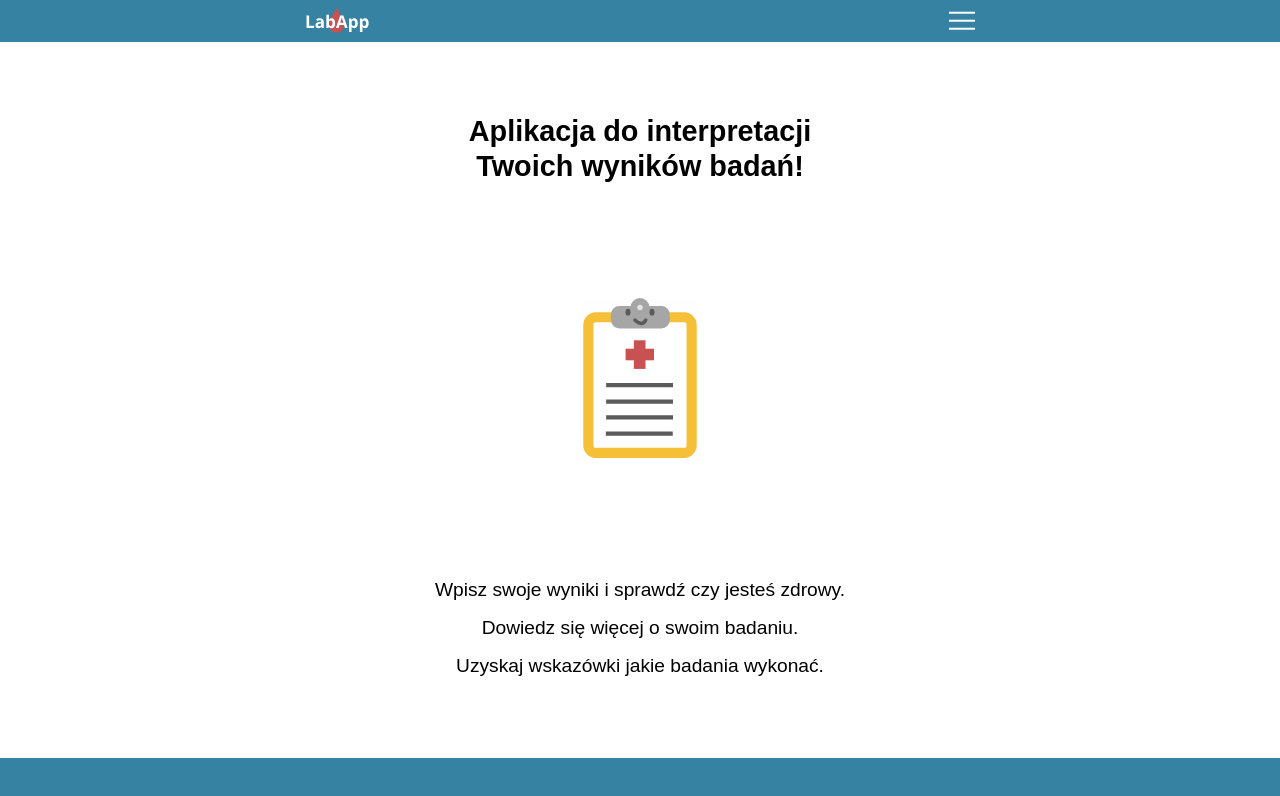
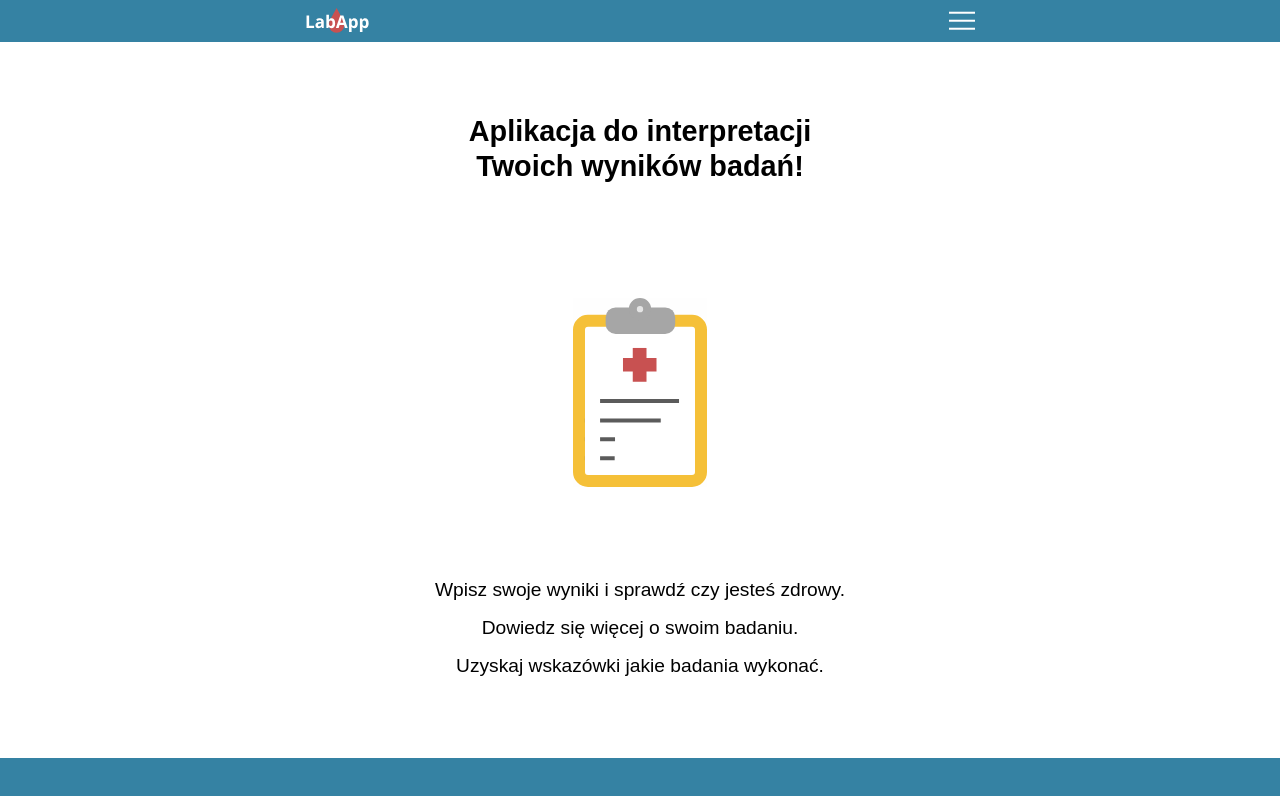
Before and after one commit to JustynaZielinska/Lab-App, an Angular app: page /home-page in a window 1280 px wide. Shown: the top 796 px of the page. Built offline with nearby package versions, Linux system fonts and the light colour scheme.

Commit message:
Develop animations in home-page

```diff
--- a/src/app/app.module.ts
+++ b/src/app/app.module.ts
@@ -7,6 +7,7 @@ import { NavigationComponent } from './navigation/navigation.component';
 import { HomePageComponent } from './home-page/home-page.component';
 import { AppRoutingModule } from './app-routing.module';
 import { PageNotFoundComponent } from './page-not-found/page-not-found.component';
+import { ResultIconComponent } from './home-page/result-icon/result-icon.component';
 
 @NgModule({
   declarations: [
@@ -14,14 +15,15 @@ import { PageNotFoundComponent } from './page-not-found/page-not-found.component
     HeaderComponent,
     NavigationComponent,
     HomePageComponent,
-    PageNotFoundComponent
+    PageNotFoundComponent,
+    ResultIconComponent
   ],
   imports: [
     BrowserModule,
     BrowserAnimationsModule,
     AppRoutingModule,
   ],
-  providers: [],
+  providers: [ ],
   bootstrap: [AppComponent]
 })
 export class AppModule { }
--- a/src/app/home-page/home-page.component.html
+++ b/src/app/home-page/home-page.component.html
@@ -1,5 +1,5 @@
 <h1 class="title"><span>Aplikacja do interpretacji</span><span>Twoich wyników badań!</span></h1>
-<img class="result-logo" src="../../assets/images/Result.svg" alt="ikona wyniku">
+<app-result-icon></app-result-icon>
 <div class="description" [@isVisible]="isVisible">
     <span>Wpisz swoje wyniki i sprawdź czy jesteś zdrowy.</span>
     <span>Dowiedz się więcej o swoim badaniu.</span>
--- a/src/app/home-page/home-page.component.scss
+++ b/src/app/home-page/home-page.component.scss
@@ -22,13 +22,3 @@
         @include text(1.2rem, 2.4rem);
     }
 }
-
-.result-logo{
-   height: 10rem;
-    @media (orientation:landscape) and (max-width:1024px) {
-        margin: 3rem auto;
-        order: -1}
-    @media (orientation:portrait) and (min-width:640px) {
-      height: 18rem;
-    }
-}
--- a/src/app/home-page/home-page.component.ts
+++ b/src/app/home-page/home-page.component.ts
@@ -1,4 +1,4 @@
-import { Component, OnInit } from '@angular/core';
+import { Component, OnInit, HostBinding } from '@angular/core';
 import { trigger, transition, query, style, animate, stagger } from '@angular/animations';
 
 @Component({
@@ -7,20 +7,20 @@ import { trigger, transition, query, style, animate, stagger } from '@angular/an
     trigger('isVisible', [
       transition(':enter', [
     query('.description span', [
-      style({opacity:0, transform: 'translateY(2rem'}),
-      stagger(800, [
-        animate('1s', style ({opacity:1, transform:'none'}))
+      style({opacity: 0, transform: 'translateY(1.5rem)'}),
+      stagger(900, [
+        animate('1.1s 1.2s', style ({opacity: 1, transform:'none'}))
       ])
     ])
     ])
-    ]),],
+    ]),
+  ],
   templateUrl: './home-page.component.html',
   styleUrls: ['./home-page.component.scss'],
 })
 export class HomePageComponent implements OnInit {
-isVisible = false
+isVisible = false;
 
 ngOnInit (): void{
-  this.isVisible = true
-  }
-}
+  this.isVisible = true;
+}}
--- a/src/assets/images/Result.svg
+++ b/src/app/home-page/result-icon/result-icon.component.html
@@ -1,5 +1,5 @@
-<?xml version="1.0" encoding="UTF-8" standalone="no"?>
-<svg
+<div class="svg" [class.svg--active]="isActive">
+   <svg
    xmlns:dc="http://purl.org/dc/elements/1.1/"
    xmlns:cc="http://creativecommons.org/ns#"
    xmlns:rdf="http://www.w3.org/1999/02/22-rdf-syntax-ns#"
@@ -12,47 +12,16 @@
    viewBox="0 0 134 189"
    fill="none"
    version="1.1"
-   id="svg28"
    sodipodi:docname="Result.svg"
-   inkscape:version="0.92.5 (2060ec1f9f, 2020-04-08)">
-  <metadata
-     id="metadata34">
-    <rdf:RDF>
-      <cc:Work
-         rdf:about="">
-        <dc:format>image/svg+xml</dc:format>
-        <dc:type
-           rdf:resource="http://purl.org/dc/dcmitype/StillImage" />
-      </cc:Work>
-    </rdf:RDF>
-  </metadata>
+   [@isLoad]="isLoad"
+   >
   <defs
      id="defs32" />
-  <sodipodi:namedview
-     pagecolor="#ffffff"
-     bordercolor="#666666"
-     borderopacity="1"
-     objecttolerance="10"
-     gridtolerance="10"
-     guidetolerance="10"
-     inkscape:pageopacity="0"
-     inkscape:pageshadow="2"
-     inkscape:window-width="1366"
-     inkscape:window-height="705"
-     id="namedview30"
-     showgrid="false"
-     inkscape:zoom="2.52"
-     inkscape:cx="67"
-     inkscape:cy="73.27905"
-     inkscape:window-x="-8"
-     inkscape:window-y="-8"
-     inkscape:window-maximized="1"
-     inkscape:current-layer="svg28" />
   <rect
      width="134"
      height="189"
      fill="#E5E5E5"
-     id="rect2"
+     class="rect2"
      style="fill:#fefefe;fill-opacity:1" />
   <rect
      x="6"
@@ -63,44 +32,38 @@
      fill="white"
      stroke="#F5C038"
      stroke-width="12"
-     id="rect4" />
+     class="rect4"/>
   <path
      d="M27 103L106.026 103"
-     stroke="#5B5B5B"
-     stroke-width="5"
-     id="path6" />
+     class="line" />
+     <line
+     x1="27"
+     y1="122.5"
+     x2="106.026"
+     y2="122.5"
+     class="line"/>
   <line
      x1="27"
      y1="141.13014"
      x2="106.026"
      y2="141.13014"
-     id="line8"
-     style="stroke:#5b5b5b;stroke-width:5" />
+     class="line"/>
   <line
-     x1="26.655773"
+     x1="27"
      y1="160.30084"
      x2="105.68177"
      y2="160.30084"
-     id="line10"
-     style="stroke:#5b5b5b;stroke-width:5" />
-  <line
-     x1="27"
-     y1="122.5"
-     x2="106.026"
-     y2="122.5"
-     stroke="#5B5B5B"
-     stroke-width="5"
-     id="line12" />
+     class="line"/>
   <line
      x1="49.980392"
      y1="66.734123"
      x2="83.509804"
      y2="66.734123"
-     id="line14"
+     class="line14"
      style="stroke:#c85151;stroke-width:13.70272636" />
   <path
      d="M 66.6293,49.952108 V 83.761632"
-     id="path16"
+     class="path16"
      inkscape:connector-curvature="0"
      style="stroke:#c85151;stroke-width:13.75984478" />
   <rect
@@ -110,32 +73,46 @@
      height="26.5714"
      rx="10"
      fill="#A6A6A6"
-     id="rect18" />
+     class="rect18" />
   <path
      d="M74.1667 11.1429C74.1667 15.0797 70.9661 18.2857 67 18.2857C63.0339 18.2857 59.8334 15.0797 59.8334 11.1429C59.8334 7.20601 63.0339 4 67 4C70.9661 4 74.1667 7.20601 74.1667 11.1429Z"
      fill="#E5E5E5"
      stroke="#A6A6A6"
      stroke-width="8"
-     id="path20" />
+     class="path20" />
   <ellipse
      cx="52.8269"
      cy="16.7468"
      rx="3.00641"
      ry="3.98734"
      fill="#5B5B5B"
-     id="ellipse22" />
+     class="eye" />
   <ellipse
      cx="81.1731"
      cy="16.7468"
      rx="3.00641"
      ry="3.98734"
      fill="#5B5B5B"
-     id="ellipse24" />
+     class="eye" />
   <path
      d="M61 26C61 26 69.5607 34.9715 73.8846 26"
      stroke="#5B5B5B"
      stroke-width="4"
      stroke-linecap="round"
      stroke-linejoin="round"
-     id="path26" />
-</svg>
+     class="mouth" />
+     <rect
+     style="fill:#ffffff"
+     id="rect19"
+     width="15.079367"
+     height="70.238098"
+     x="11.999"
+     y="100.39682" />
+     <rect
+     style="fill:#f5c038;fill-opacity:1"
+     id="rect30"
+     width="11.904762"
+     height="69.841263"
+     x="0"
+     y="96.825394" />
+</svg></div>
--- /dev/null
+++ b/src/app/home-page/result-icon/result-icon.component.scss
@@ -0,0 +1,46 @@
+:host{
+    height: 10rem;
+    margin: 0 auto;
+    @media (orientation:landscape) and (max-width:1024px) {
+        margin: 3rem auto;
+        order: -1}
+    @media (orientation:portrait) and (min-width:640px) {
+      height: 18rem;
+    }
+}
+
+.svg {
+  opacity: 0;
+  transform: translateY(-2rem) rotate(30deg);
+  transform-origin: -100% -100%;
+  transition: 1.5s;
+  &--active{
+    opacity: 1;
+    transform: none;
+  }
+}
+
+.mouth {
+  transition: .7s 7.3s;
+  transform: scaleX(0) rotateX(45deg);
+  transform-origin: center;
+  opacity:0;
+}
+.eye{
+  transition: .6s 6.5s;
+  opacity:0
+}
+.svg--active .mouth{
+  transform: scaleX(1) rotateX(0);
+  opacity:1
+  }
+
+.svg--active .eye{
+  opacity:1
+}
+
+.line{
+  stroke: #5b5b5b;
+  stroke-width:4;
+  transform-origin: left;
+}
--- /dev/null
+++ b/src/app/home-page/result-icon/result-icon.component.ts
@@ -0,0 +1,26 @@
+import { Component, OnInit } from '@angular/core';
+import { trigger, transition, query, style, animate, stagger } from '@angular/animations';
+
+@Component({
+  selector: 'app-result-icon',
+  animations: [
+    trigger('isLoad', [
+      transition(':enter', [
+      query('.line', [
+      style({transform: 'translateX(-4rem)'}),
+      stagger(500, [
+        animate('.7s 4s', style ({transform: 'none'}))
+      ])
+      ])
+    ])
+    ])],
+  templateUrl: './result-icon.component.html',
+  styleUrls: ['./result-icon.component.scss'],
+})
+export class ResultIconComponent implements OnInit {
+  isLoad = false;
+  isActive = false;
+
+  ngOnInit (): void{
+    this.isLoad = true;
+    setTimeout(()=>{this.isActive = true}, 100)}}
```
